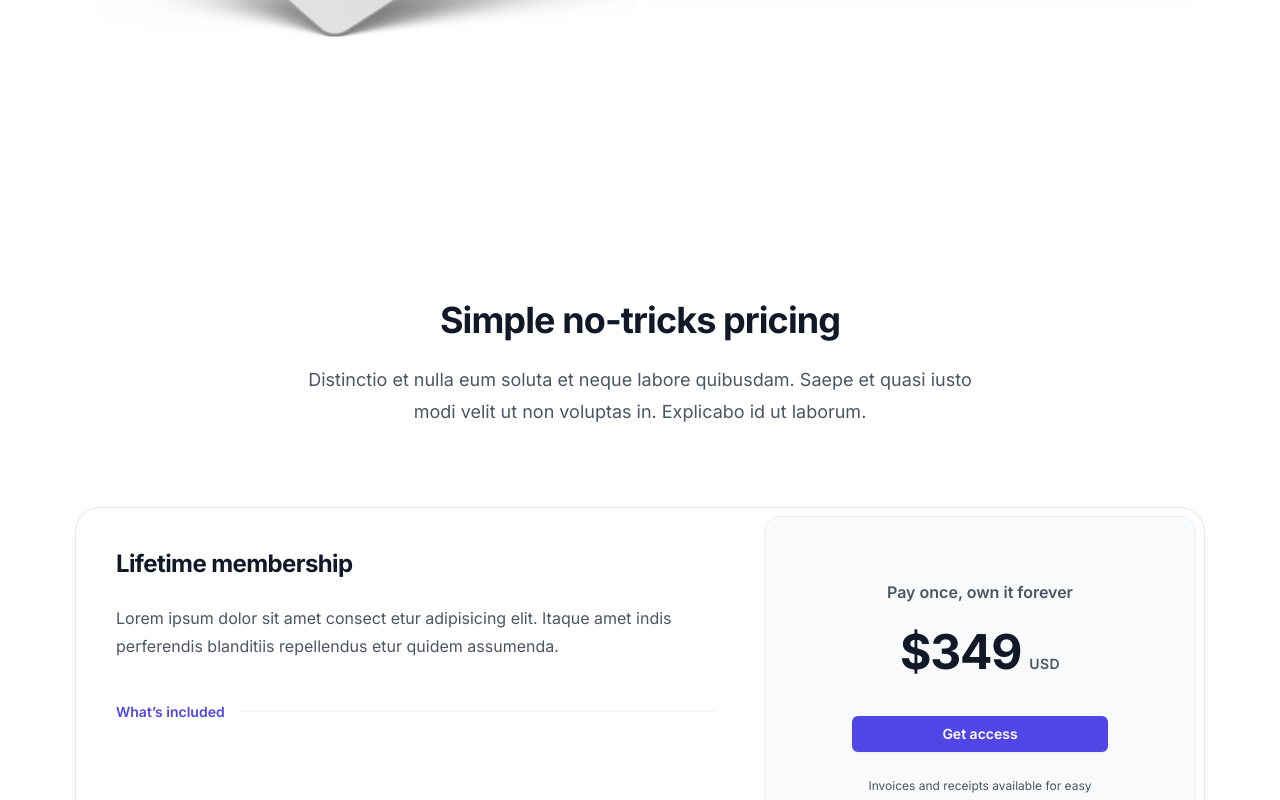
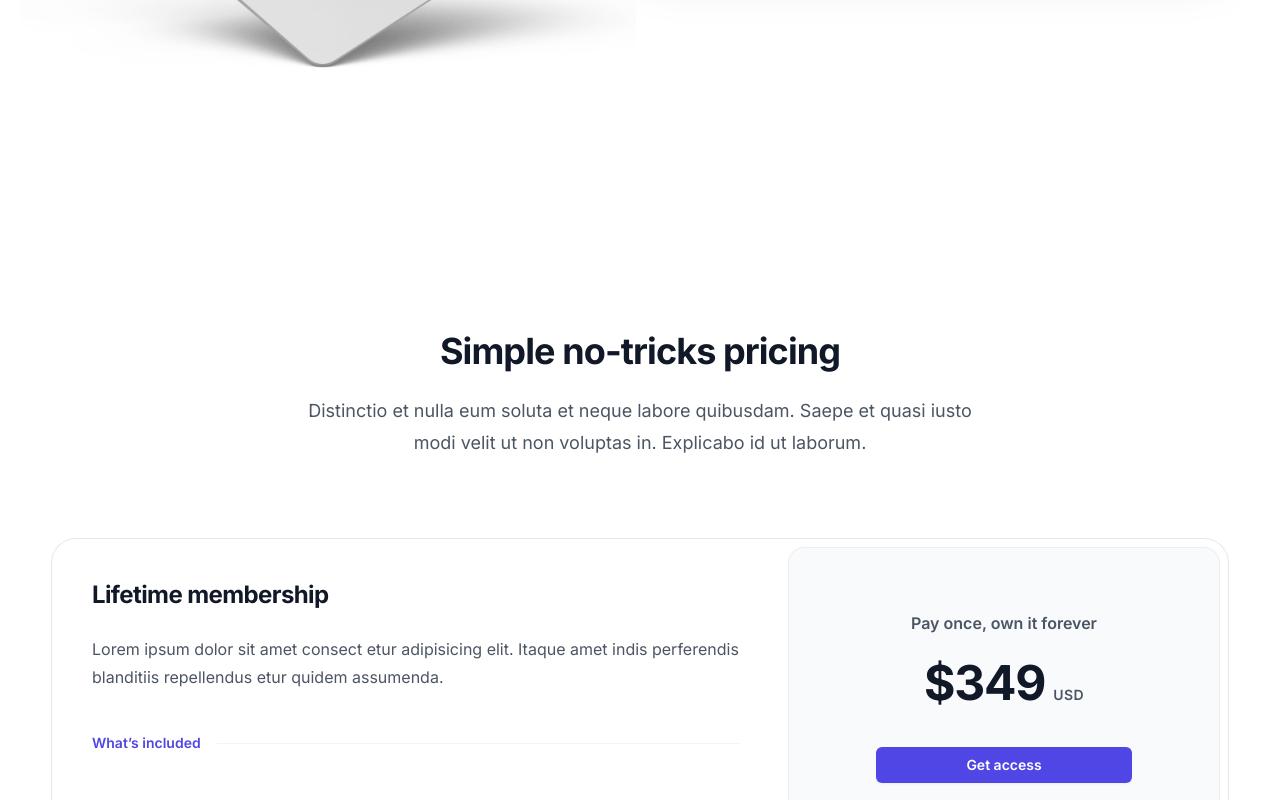
Before and after one commit to vpgits/sdgp-advert-page, a Next.js app: page / in a window 1280 px wide. Shown: the part 1597-2397 px from the top of the page. Built offline with nearby package versions, Linux system fonts and the light colour scheme.

Commit message:
Refactor page layout

```diff
--- a/app/page.tsx
+++ b/app/page.tsx
@@ -39,7 +39,8 @@ import Link from 'next/link';
 
 const App: React.FC = () => {
   return (
-        <div className="bg-white mx-6">
+    <div className="flex justify-center">
+        <div className="bg-white ">
 
         <div className='p-3 pb-0 pt-1 bg-white'>
 
@@ -212,6 +213,7 @@ const App: React.FC = () => {
       </footer>
     </div>
   </div>
+</div>
   );
 }
 
```
